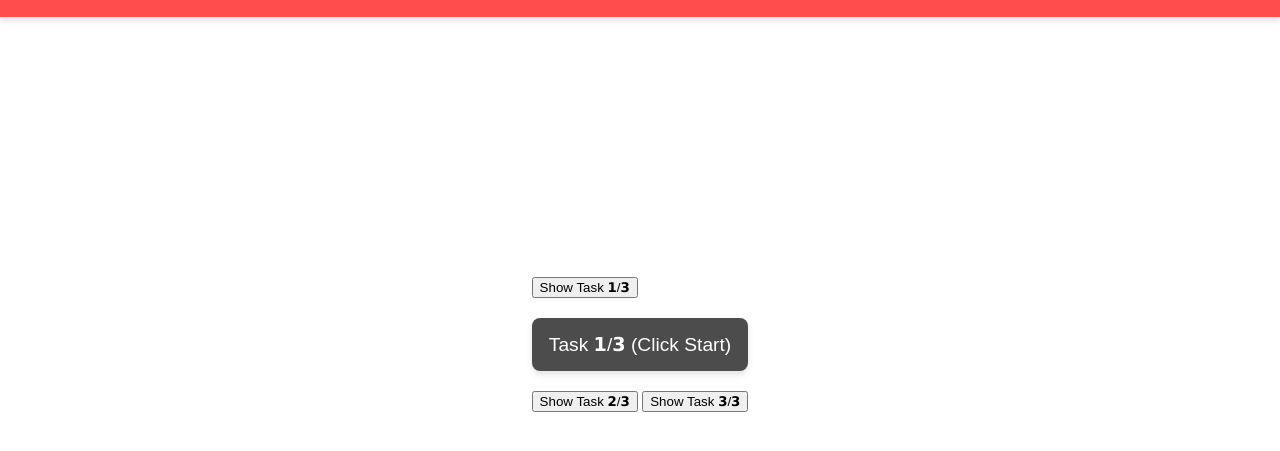
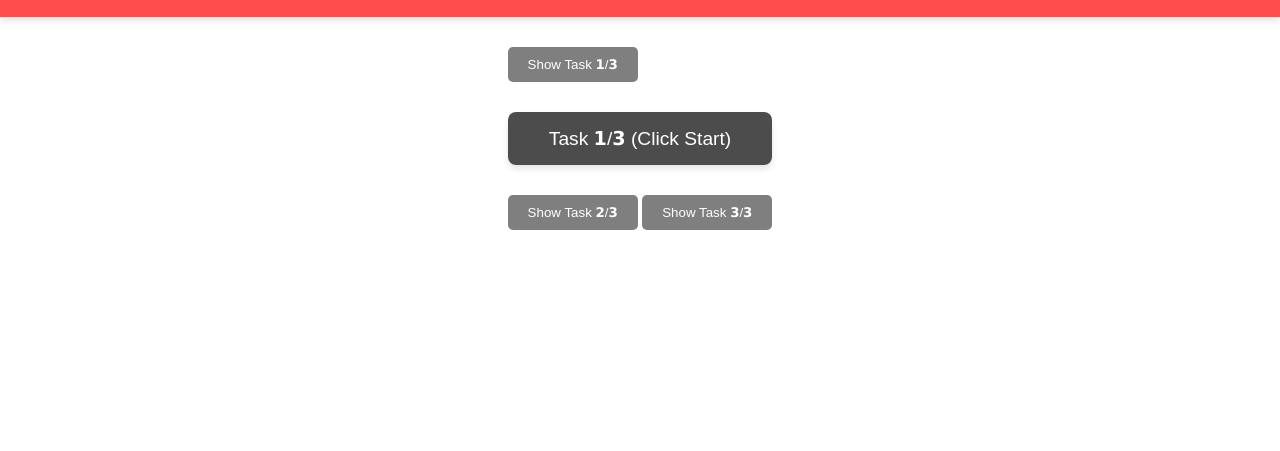
Before and after one commit to shenshing8881/v2, a plain HTML site: page index.html in a window 1280 px wide. Shown: the part 129-580 px from the top of the page. Drawn offline with Linux system fonts and the light colour scheme.

Commit message:
Update styles.css

```diff
--- a/styles.css
+++ b/styles.css
@@ -5,9 +5,19 @@ body {
     margin: 0;
     padding: 0;
     color: #fff;
-    display: flex;
-    flex-direction: column;
     min-height: 100vh;
+    overflow-x: hidden;
+    position: relative;
+}
+
+#hearts {
+    position: fixed;
+    top: 0;
+    left: 0;
+    width: 100%;
+    height: 100%;
+    pointer-events: none;
+    z-index: 1;
 }
 
 .welcome-dialogue {
@@ -30,10 +40,27 @@ h1 {
 }
 
 .container {
-    flex: 1;
     display: flex;
+    flex-direction: column;
     justify-content: center;
     align-items: center;
+    padding: 20px;
+    z-index: 2;
+}
+
+.task-button {
+    background-color: rgba(0, 0, 0, 0.5);
+    color: white;
+    border: none;
+    padding: 10px 20px;
+    margin: 10px 0;
+    cursor: pointer;
+    transition: background-color 0.3s;
+    border-radius: 5px;
+}
+
+.task-button:hover {
+    background-color: rgba(0, 0, 0, 0.7);
 }
 
 .task {
```
